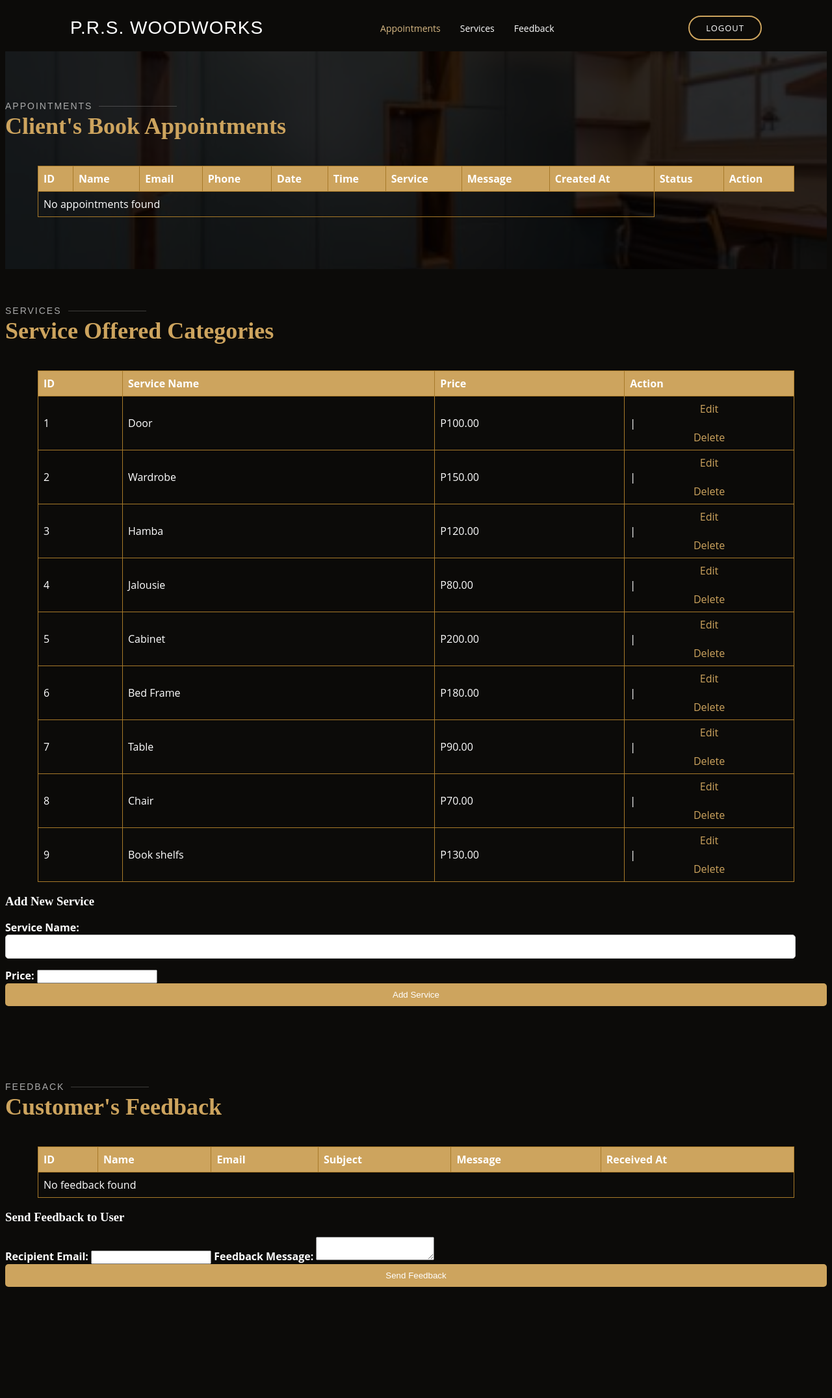
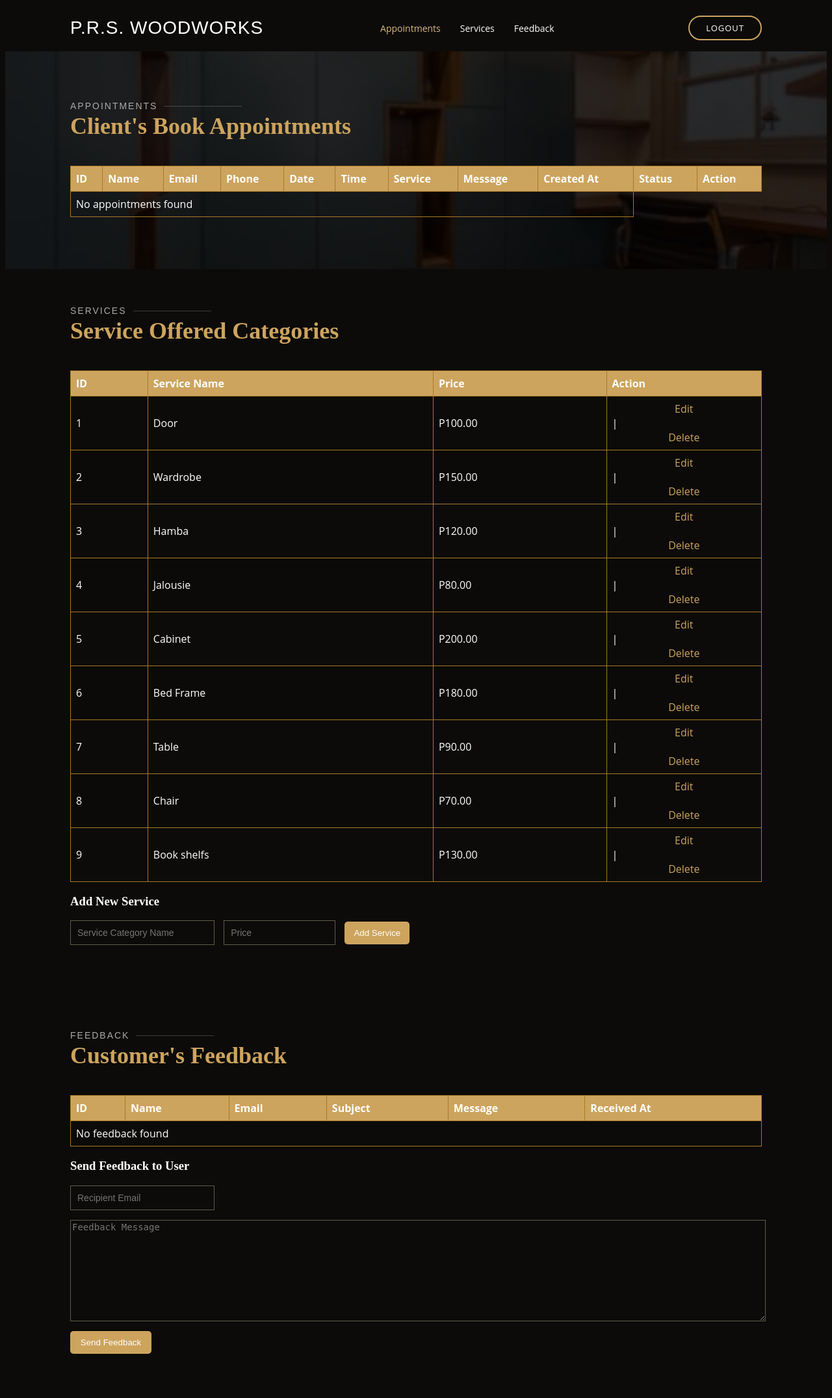
Before and after one commit to leeangelo22/Woodworks, a PHP site: page /admin_dashboard.php in a window 1280 px wide. Shown: the whole page at 65% size. Before the commit the page ends 1980 px from the top, so only its background shows below. Run offline with PHP 8.4, Linux system fonts and the light colour scheme; a user stored in the database is signed in; data comes from the database, SQL or seed files in the repository; data that the repository does not hold is empty.

Commit message:
design updated

```diff
--- a/admin_dashboard.php
+++ b/admin_dashboard.php
@@ -190,11 +190,11 @@ if (!isset($_SESSION["admin_logged_in"]) || $_SESSION["admin_logged_in"] !== tru
             <div class="add-service-form">
                 <h3>Add New Service</h3>
                 <form action="functions/add_service.php" method="post">
-                    <label for="service_name">Service Name:</label>
-                    <input type="text" id="service_name" name="service_name" required>
-                    <label for="price">Price:</label>
-                    <input type="number" id="price" name="price" step="0.01" min="0" required>
-                    <button type="submit">Add Service</button>
+                    <!-- <label for="service_name">Service Name:</label> -->
+                    <input type="text" id="service_name" name="service_name" placeholder="Service Category Name" required>
+                    <!-- <label for="price">Price:</label> -->
+                    <input type="text" id="price" name="price" step="1" min="0" placeholder="Price" required>
+                    <button type="submit" id="add_service">Add Service</button>
                 </form>
             </div>
         </div>
@@ -267,11 +267,11 @@ if (!isset($_SESSION["admin_logged_in"]) || $_SESSION["admin_logged_in"] !== tru
             <div class="send-feedback-form">
                 <h3>Send Feedback to User</h3>
                 <form action="functions/send_feedback.php" method="post">
-                    <label for="recipient_email">Recipient Email:</label>
-                    <input type="email" id="recipient_email" name="recipient_email" required>
-                    <label for="feedback_message">Feedback Message:</label>
-                    <textarea id="feedback_message" name="feedback_message" required></textarea>
-                    <button type="submit">Send Feedback</button>
+                    <!-- <label for="recipient_email">Recipient Email:</label> -->
+                    <input type="text" id="recipient_email" name="recipient_email" placeholder="Recipient Email" required>
+                    <!-- <label for="feedback_message">Feedback Message:</label> -->
+                    <textarea id="form-control" name="feedback_message" placeholder="Feedback Message" required></textarea>
+                    <button type="submit" id="send_feedback">Send Feedback</button>
                 </form>
             </div>
           </div>
--- a/assets/css/admin.css
+++ b/assets/css/admin.css
@@ -1,6 +1,9 @@
 body {
     font-family: Arial, sans-serif;
-    background-color: #f4f4f4;
+    background-image: url("../img/hero-bg.jpg");
+    background-repeat: no-repeat;
+    background-size: cover;
+    /* background-color: #f4f4f4; */
 }
 
 .login-container, .dashboard-container {
@@ -87,32 +90,15 @@ a:hover {
     color: #cda45e; /* Change color on hover */
 }
 
-h2 {
-    font-size: 14px;
-    font-weight: 500;
-    padding: 0;
-    line-height: 1px;
-    margin: 0 0 5px 0;
-    letter-spacing: 2px;
-    text-transform: uppercase;
-    color: #aaaaaa;
-    font-family: "Poppins", sans-serif;
-}
-
-.section-title p {
-    margin: 0;
-    margin: 0;
-    font-size: 36px;
-    font-weight: 700;
-    font-family: "Playfair Display", serif;
-    color: #cda45e;
+div.section-title {
+    margin-left: 100px;
 }
 
 /* appointments table */
 .appointments-table {
     overflow-x: auto;
-    margin-left: 50px;
-    margin-right: 50px;
+    margin-left: 100px;
+    margin-right: 100px;
 }
 
 .appointments-table table {
@@ -141,8 +127,8 @@ h2 {
 /* services table */
 .services-table {
     overflow-x: auto;
-    margin-left: 50px;
-    margin-right: 50px;
+    margin-left: 100px;
+    margin-right: 100px;
 }
 
 .services-table table {
@@ -168,11 +154,48 @@ h2 {
     background-color: #ddd;
 } */
 
+div.add-service-form {
+    margin-left: 100px;
+    margin-right: 100px;
+}
+
+input#service_name {
+    border-radius: 0;
+    box-shadow: none;
+    font-size: 14px;
+    background: #0c0b09;
+    border-color: #625b4b;
+    color: white;
+    width: 200px;
+    margin-right: 10px;
+}
+
+input#price {
+    border-radius: 0;
+    box-shadow: none;
+    font-size: 14px;
+    background: #0c0b09;
+    border-color: #625b4b;
+    color: white;
+    width: 150px;
+    margin-right: 10px;
+}
+
+button#add_service {
+        width: 100px;
+        padding: 10px;
+        background-color: #cda45e;
+        color: #fff;
+        border: none;
+        border-radius: 5px;
+        cursor: pointer;
+}
+
 /* feedback table */
 .feedback-table {
     overflow-x: auto;
-    margin-left: 50px;
-    margin-right: 50px;
+    margin-left: 100px;
+    margin-right: 100px;
 }
 
 .feedback-table table {
@@ -197,3 +220,42 @@ h2 {
 /* .feedback-table tr:hover {
     background-color: #ddd;
 } */
+
+div.send-feedback-form {
+    margin-left: 100px;
+    margin-right: 100px;
+}
+
+input#recipient_email {
+    border-radius: 0;
+    box-shadow: none;
+    font-size: 14px;
+    background: #0c0b09;
+    border-color: #625b4b;
+    color: white;
+    width: 200px;
+    margin-right: 10px;
+}
+
+textarea#form-control {
+    min-height: calc(1.5em + 0.75rem + calc(var(--bs-border-width) * 2));
+    border-radius: 0;
+    box-shadow: none;
+    font-size: 14px;
+    background: #0c0b09;
+    border-color: #625b4b;
+    color: white;
+    width: 100%;
+    height: 150px;
+    margin-bottom: 10px;
+}
+
+button#send_feedback {
+        width: 125px;
+        padding: 10px;
+        background-color: #cda45e;
+        color: #fff;
+        border: none;
+        border-radius: 5px;
+        cursor: pointer;
+}
```
